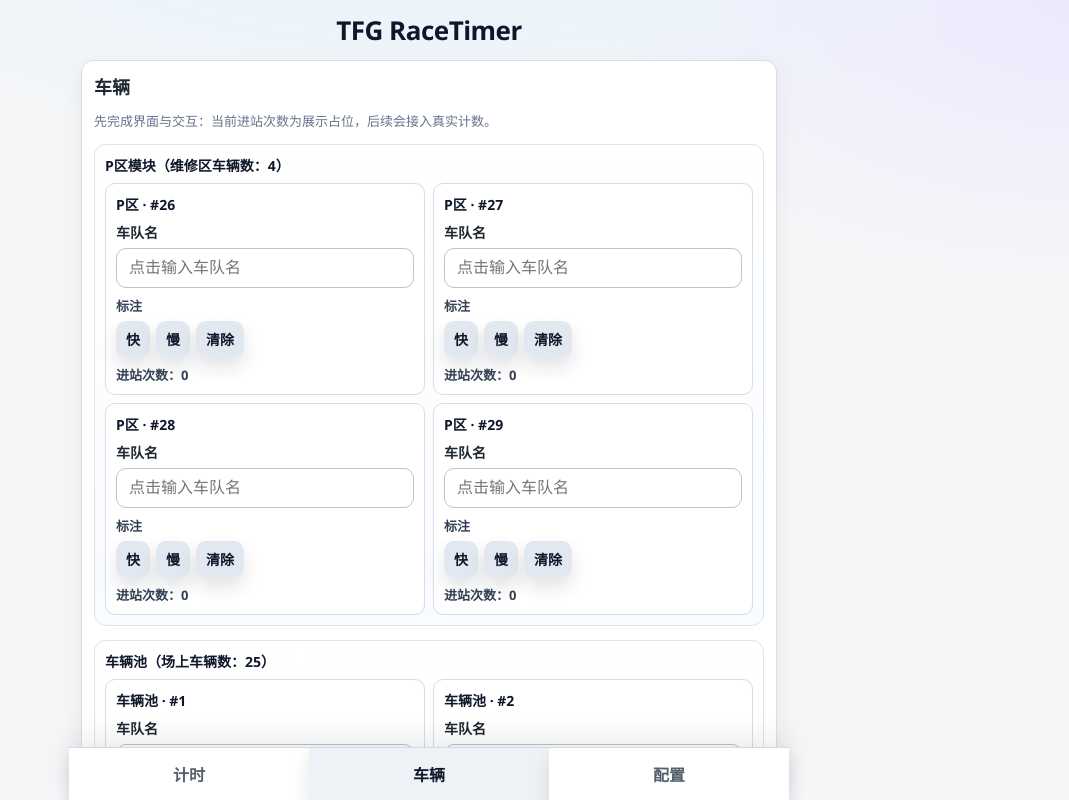
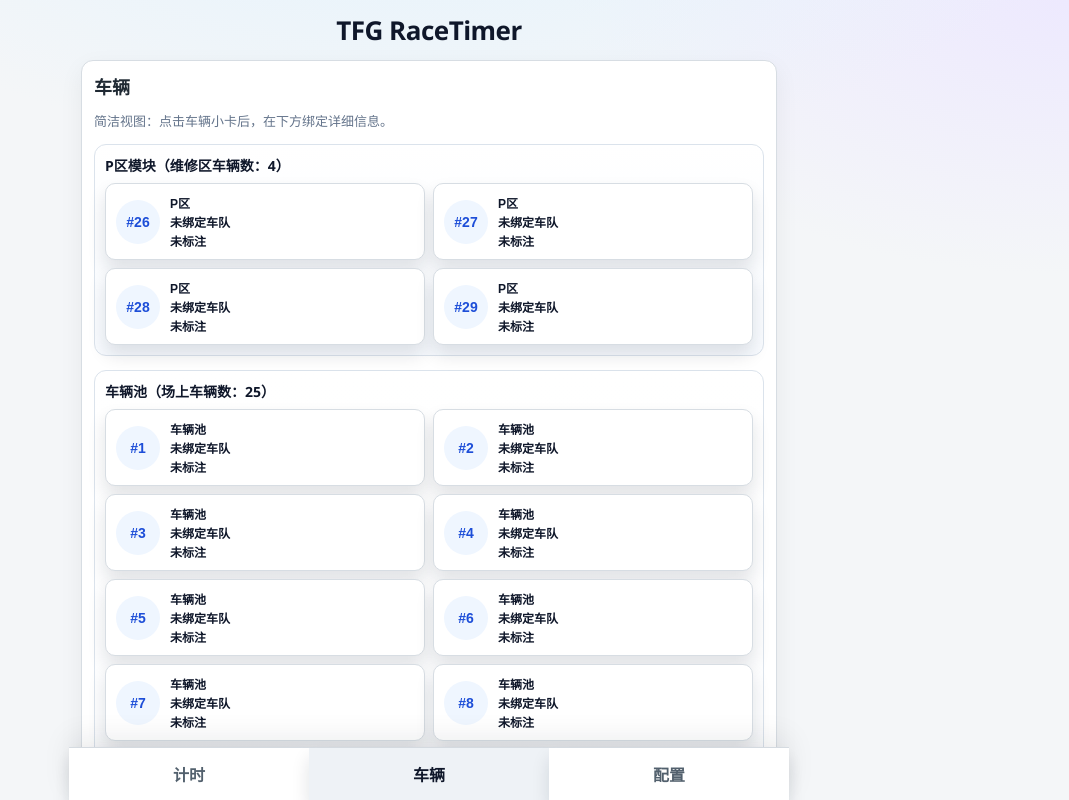
Before and after one commit to Wenuan7/racetimer, a React (Vite) app: page / in a window 1280 px wide. Both pictures are taken after a click on the button "车辆". Shown: the top 800 px of the page, without its empty margins (211-1280 px from the left). Built offline with nearby package versions, Linux system fonts and the light colour scheme.

Commit message:
UI更改

```diff
--- a/src/App.tsx
+++ b/src/App.tsx
@@ -646,6 +646,7 @@ export default function App() {
   const [managePanel, setManagePanel] = useState<'drivers' | 'events' | null>('drivers')
   const [vehicleTeamNames, setVehicleTeamNames] = useState<Record<string, string>>({})
   const [vehicleMarks, setVehicleMarks] = useState<Record<string, '' | '快' | '慢'>>({})
+  const [selectedVehicle, setSelectedVehicle] = useState<{ carNo: number; zoneLabel: string } | null>(null)
   const [now, setNow] = useState(Date.now())
 
   // 仅用于刷新 UI 倒计时/毫秒显示；真正计时仍用 Date.now() 差值
@@ -1031,42 +1032,14 @@ export default function App() {
     const mark = getVehicleMark(carNo)
     const teamName = getVehicleTeamName(carNo)
     return (
-      <article key={key} className="vehicle-card">
-        <div className="vehicle-card-head">
-          <strong>{zoneLabel} · #{carNo}</strong>
+      <button type="button" key={key} className="vehicle-mini" onClick={() => setSelectedVehicle({ carNo, zoneLabel })}>
+        <div className="vehicle-mini-no">#{carNo}</div>
+        <div className="vehicle-mini-meta">
+          <span>{zoneLabel}</span>
+          <span>{teamName || '未绑定车队'}</span>
+          <span>{mark ? `标注:${mark}` : '未标注'}</span>
         </div>
-        <label>
-          车队名
-          <input
-            value={teamName}
-            placeholder="点击输入车队名"
-            onChange={(e) => setVehicleTeamNames((prev) => ({ ...prev, [key]: e.target.value }))}
-          />
-        </label>
-        <div className="vehicle-mark-group">
-          <span className="vehicle-mark-title">标注</span>
-          <div className="vehicle-mark-actions">
-            <button
-              type="button"
-              className={mark === '快' ? 'btn-text vehicle-mark-active-fast' : 'btn-text'}
-              onClick={() => setVehicleMarks((prev) => ({ ...prev, [key]: '快' }))}
-            >
-              快
-            </button>
-            <button
-              type="button"
-              className={mark === '慢' ? 'btn-text vehicle-mark-active-slow' : 'btn-text'}
-              onClick={() => setVehicleMarks((prev) => ({ ...prev, [key]: '慢' }))}
-            >
-              慢
-            </button>
-            <button type="button" className="btn-text" onClick={() => setVehicleMarks((prev) => ({ ...prev, [key]: '' }))}>
-              清除
-            </button>
-          </div>
-        </div>
-        <p className="vehicle-pit-count">进站次数：0</p>
-      </article>
+      </button>
     )
   }
 
@@ -1351,7 +1324,7 @@ export default function App() {
 
             <section className="card">
               <h2>车辆</h2>
-              <p className="hint">先完成界面与交互：当前进站次数为展示占位，后续会接入真实计数。</p>
+              <p className="hint">简洁视图：点击车辆小卡后，在下方绑定详细信息。</p>
 
               <div className="vehicle-block">
                 <div className="vehicle-block-head">P区模块（维修区车辆数：{selectedEvent.pitVehicleCount}）</div>
@@ -1366,6 +1339,74 @@ export default function App() {
                   {poolCars.map((carNo) => renderVehicleCard(carNo, '车辆池'))}
                 </div>
               </div>
+
+              {selectedVehicle && (
+                <div className="vehicle-editor">
+                  <div className="vehicle-editor-head">
+                    <strong>
+                      编辑车辆：{selectedVehicle.zoneLabel} · #{selectedVehicle.carNo}
+                    </strong>
+                    <button type="button" className="btn-text" onClick={() => setSelectedVehicle(null)}>
+                      收起
+                    </button>
+                  </div>
+                  <label>
+                    车队名
+                    <input
+                      value={getVehicleTeamName(selectedVehicle.carNo)}
+                      placeholder="输入车队名"
+                      onChange={(e) =>
+                        setVehicleTeamNames((prev) => ({
+                          ...prev,
+                          [getVehicleKey(selectedVehicle.carNo)]: e.target.value,
+                        }))
+                      }
+                    />
+                  </label>
+                  <div className="vehicle-mark-group">
+                    <span className="vehicle-mark-title">标注</span>
+                    <div className="vehicle-mark-actions">
+                      <button
+                        type="button"
+                        className={getVehicleMark(selectedVehicle.carNo) === '快' ? 'btn-text vehicle-mark-active-fast' : 'btn-text'}
+                        onClick={() =>
+                          setVehicleMarks((prev) => ({
+                            ...prev,
+                            [getVehicleKey(selectedVehicle.carNo)]: '快',
+                          }))
+                        }
+                      >
+                        快
+                      </button>
+                      <button
+                        type="button"
+                        className={getVehicleMark(selectedVehicle.carNo) === '慢' ? 'btn-text vehicle-mark-active-slow' : 'btn-text'}
+                        onClick={() =>
+                          setVehicleMarks((prev) => ({
+                            ...prev,
+                            [getVehicleKey(selectedVehicle.carNo)]: '慢',
+                          }))
+                        }
+                      >
+                        慢
+                      </button>
+                      <button
+                        type="button"
+                        className="btn-text"
+                        onClick={() =>
+                          setVehicleMarks((prev) => ({
+                            ...prev,
+                            [getVehicleKey(selectedVehicle.carNo)]: '',
+                          }))
+                        }
+                      >
+                        清除
+                      </button>
+                    </div>
+                  </div>
+                  <p className="vehicle-pit-count">进站次数：0</p>
+                </div>
+              )}
             </section>
           </>
         )}
--- a/src/index.css
+++ b/src/index.css
@@ -404,12 +404,53 @@ button:disabled {
   gap: 8px;
 }
 
-.vehicle-card {
+.vehicle-mini {
+  border: 1px solid #d7dde3;
+  border-radius: 10px;
+  background: #fff;
+  padding: 10px;
+  display: flex;
+  align-items: center;
+  gap: 10px;
+  color: #0f172a;
+  text-align: left;
+}
+
+.vehicle-mini-no {
+  width: 44px;
+  height: 44px;
+  border-radius: 999px;
+  background: #eff6ff;
+  color: #1d4ed8;
+  font-size: 14px;
+  font-weight: 900;
+  display: flex;
+  align-items: center;
+  justify-content: center;
+  flex-shrink: 0;
+}
+
+.vehicle-mini-meta {
+  display: grid;
+  gap: 2px;
+  min-width: 0;
+  font-size: 12px;
+}
+
+.vehicle-editor {
   border: 1px solid #d7dde3;
   border-radius: 10px;
   background: #fff;
   padding: 10px;
   display: grid;
+  gap: 8px;
+  margin-top: 12px;
+}
+
+.vehicle-editor-head {
+  display: flex;
+  align-items: center;
+  justify-content: space-between;
   gap: 8px;
 }
 
```
